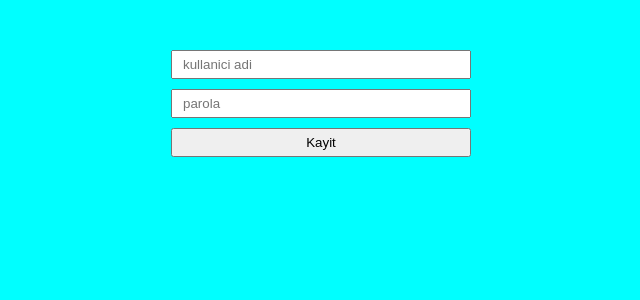
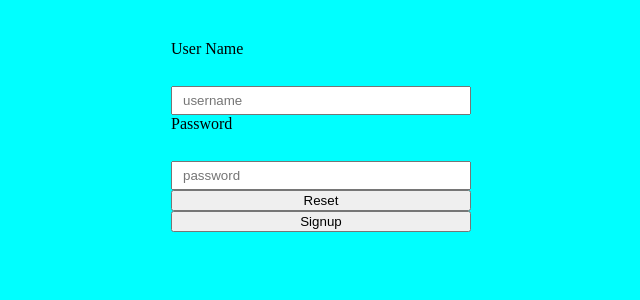
Before and after one commit to ckymn/blogs, a Node server app: page /signup in a window 1280 px wide. Shown: the part 81-381 px from the top of the page, without its empty margins (319-959 px from the left). Run offline with Node 20, Linux system fonts and the light colour scheme; some libraries are stand-ins or nearby versions.

Commit message:
signup.js code fixed

```diff
--- a/views/signup.ejs
+++ b/views/signup.ejs
@@ -5,9 +5,12 @@
     <%-include("./partials/nav.ejs") %>
     <section>
         <form action="" method="post">
-            <input type="text" name="username" placeholder="kullanici adi" required>
-            <input type="passwor" name="password" placeholder="parola" required>
-            <input type="submit" value="Kayit">
+            <lable for="username">User Name</lable><br/>
+            <input type="text" name="username" placeholder="username" required>
+            <lable for="password">Password</lable><br/>
+            <input type="password" name="password" placeholder="password" required>
+            <button type="reset">Reset</button>
+            <button type="submit">Signup</button>
         </form>
     </section>
 </body>
```
